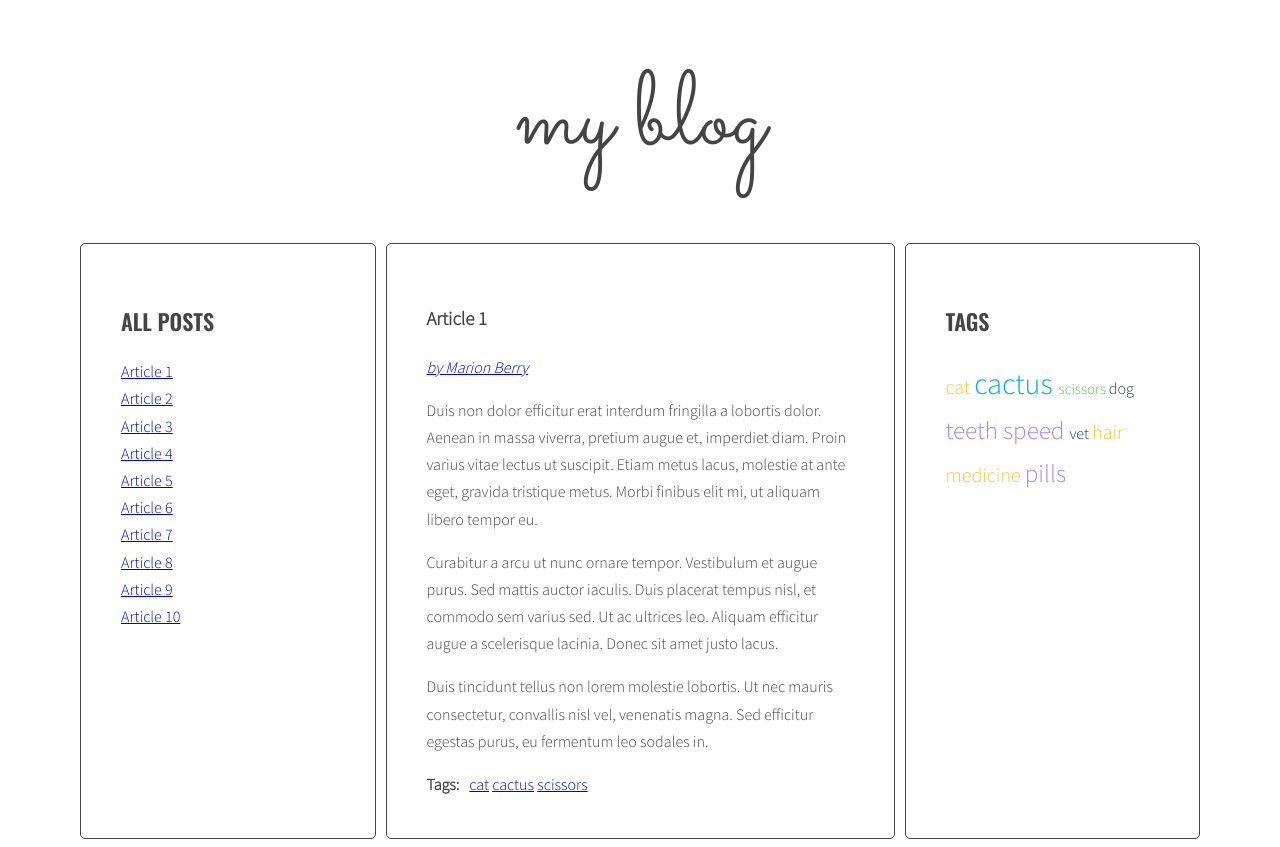
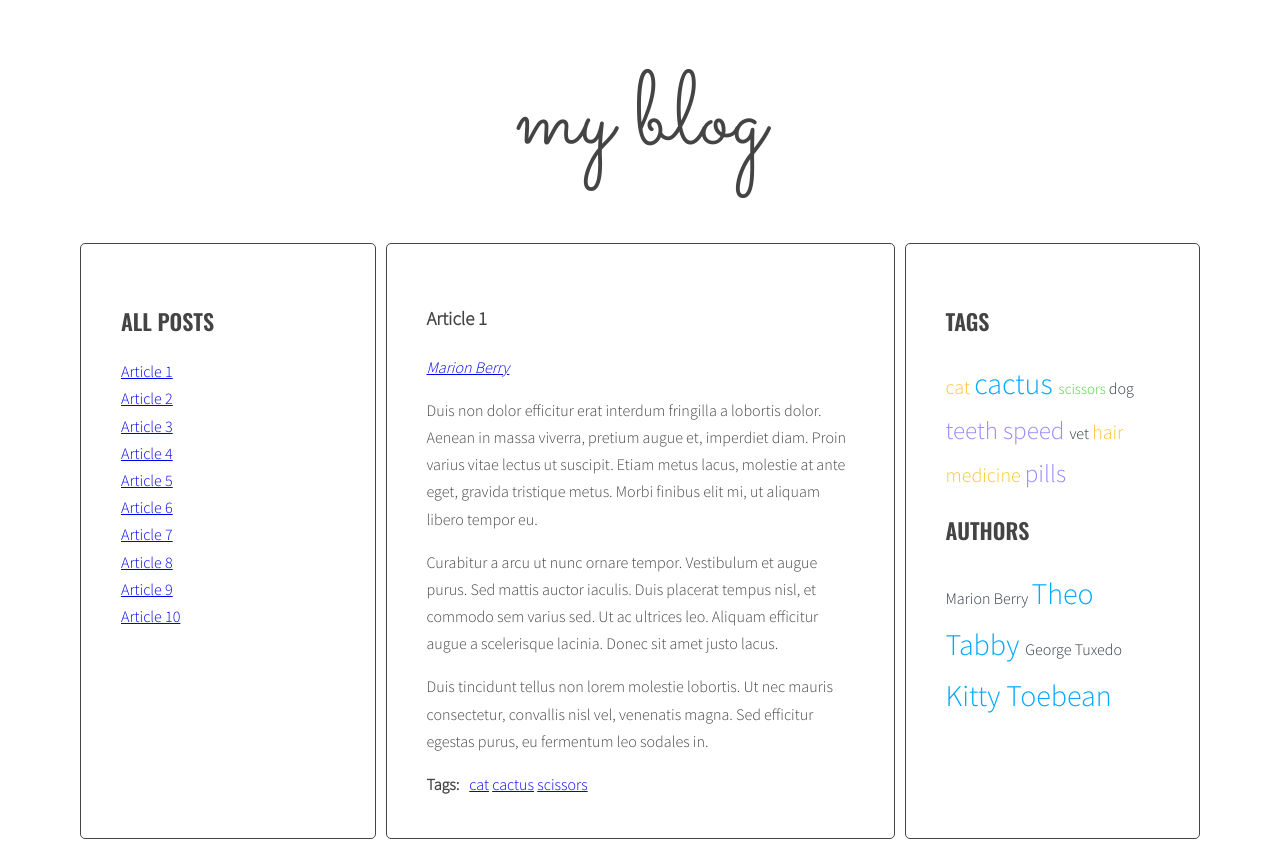
Before and after one commit to Savitarium/javascript-blog, a website: page index.html in a window 1280 px wide. Drawn offline with nearby package versions, Linux system fonts and the light colour scheme.

Commit message:
Add authors cloud

```diff
--- a/index.html
+++ b/index.html
@@ -179,11 +179,9 @@
                     <aside class="sidebar">
                         <h2 class="section-title">Tags</h2>
                         <ul class="list tags">
-                            <li><a href="#">design</a> <span>(6)</span></li>
-                            <li><a href="#">code</a> <span>(5)</span></li>
-                            <li><a href="#">tutorials</a> <span>(4)</span></li>
-                            <li><a href="#">reviews</a> <span>(4)</span></li>
-                            <li><a href="#">news</a> <span>(6)</span></li>
+                        </ul>
+                        <h2 class="section-title">Authors</h2>
+                        <ul class="list authors">
                         </ul>
                     </aside>
                 </main>
--- a/js/script.js
+++ b/js/script.js
@@ -2,7 +2,6 @@
 {
     /*document.getElementById('test-button').addEventListener('click', function(){
         const links = document.querySelectorAll('.titles a');
-        console.log ('links:', links);
     });*/
     const titleClickHandler = function (event){
         event.preventDefault();
@@ -34,6 +33,7 @@
         optArticleTagsSelector = '.post-tags .list',
         optArticleAuthorSelector = '.post-author',
         optTagsListSelector = '.tags.list',
+        optAuthorsListSelector = '.authors.list',
         optCloudClassCount = 5,
         optCloudClassPrefix = 'tag-size-'
 
@@ -184,6 +184,7 @@
     }
     addClickListenersToTags();
     function generateAuthors() {
+        let allAuthors = {};
         /* find all articles */
         const articles = document.querySelectorAll(optArticleSelector)
         /* START LOOP: for every article: */
@@ -192,16 +193,32 @@
             const authorList = article.querySelector(optArticleAuthorSelector);
             /* make html variable with empty string */
             let html = '';
+            const author = article.getAttribute('data-author');
             /* get authors from data-tags attribute */
             const articleAuthor = article.getAttribute('data-author');
             /* generate HTML of the link */
-            const linkHTML = '<a href="#author-' + articleAuthor + '">' + "by " + articleAuthor + '</a>';
+            const linkHTML = '<p class="post-author"><a href="#author-' + author + '">' + author + '</a></p>';
             /* add generated code to html variable */
             html = html + linkHTML;
+            /* [NEW] check if this link is NOT already in allTags */
+            if(!allAuthors[author]){
+                /* [NEW] add generated code to allTags array */
+                allAuthors[author] = 1;
+            } else {
+                allAuthors[author]++;
+            }
             /* insert HTML of all the links into the tags wrapper */
             authorList.innerHTML = html;
             /* END LOOP: for every article: */
         }
+        const authorsList = document.querySelector(optAuthorsListSelector);
+        const authorsParams = calculateTagsParams(allAuthors);
+        let allAuthorsHTML = '';
+        for(let author in allAuthors){
+            allAuthorsHTML += '<li><a href="#tag-' + author + '" class="' + optCloudClassPrefix + calculateTagClass(allAuthors[author], authorsParams) + '">' + author + ' ' + '</a></li>';
+        }
+        authorsList.innerHTML = allAuthorsHTML;
+        console.log(authorsList);
     }
     generateAuthors();
 
--- a/sass/style.scss
+++ b/sass/style.scss
@@ -76,7 +76,7 @@ body {
 
 /* Tags */
 /*body > div > div > main > aside:nth-child(3) > ul*/
-aside:nth-child(3) > ul li {
+aside:nth-child(3) > ul li, {
   display: inline;
   a {
     text-decoration: none;
```
